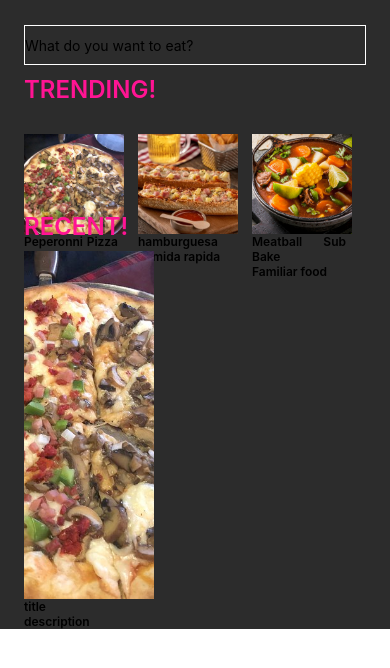
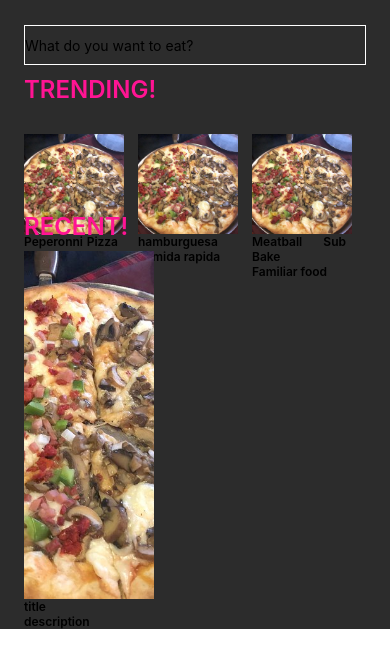
Before and after one commit to Brightcoders-Bootcamps/kata-04-recetario-de-cocina-recetario-de-cocina-team-03, a React Native app in the folder Recetario/: screen / in a window 390 px wide. Shown: the top 668 px of the page. Built offline with nearby package versions, Linux system fonts and the light colour scheme; what react-native would draw is missing.

Commit message:
add structure to project
Co-Authored-By: Heber Herrera <69820530+1ng-HeberH@users.noreply.github.com>
Co-Authored-By: develiasdaniel <69357302+develiasdaniel@users.noreply.github.com>
Co-Authored-By: alcamk <58040748+alcamk@users.noreply.github.com>

```diff
--- a/Recetario/App.js
+++ b/Recetario/App.js
@@ -7,6 +7,7 @@
  */
 
 import React from 'react';
+import data from './BDD/products.json';
 import {
   SafeAreaView,
   StyleSheet,
@@ -31,121 +32,19 @@ import {
 
 const App: () => React$Node = () => {
 
-  var data = [
-    {
-      id: '1',
-      name: 'Peperonni Pizza Pockets',
-      description: 'Fast food',
-      servings: '3',
-      love: '0',
-      image: require('./images/1.jpg'),
-      ingredients: [
-        {
-          ingredient: 'milk',
-          quantity: '1 onze',
-        },
-        {
-          ingredient: 'milk',
-          quantity: '1 onze',
-        },
-      ],
-    },
-    {
-      id: '2',
-      name: 'hamburguesa',
-      description: 'comida rapida',
-      servings: '3',
-      love: '0',
-      image: require('./images/2.jpg'),
-      ingredients: [
-        {
-          ingredient: 'milk',
-          quantity: '1 onze',
-        },
-      ],
-    },
-    {
-      id: '3',
-      name: 'Meatball Sub Bake',
-      description: 'Familiar food',
-      servings: '3',
-      love: '0',
-      image: require('./images/3.jpg'),
-      ingredients: [
-        {
-          ingredient: 'refrigerated biscuit',
-          quantity: '1 tube',
-        },
-        {
-          ingredient: 'frozen mini meatballs',
-          quantity: '24',
-        },
-        {
-          ingredient: 'marinada sauce',
-          quantity: '1 jar',
-        },
-        {
-          ingredient: 'sherdded mozzarella cheese',
-          quantity: '2cup',
-        },
-
-      ],
-    },
-    {
-      id: '4',
-      name: 'Classic Waffles',
-      description: '',
-      servings: '3',
-      love: '0',
-      image: require('./images/4.jpg'),
-      ingredients: [
-        {
-          ingredient: 'all-purpose flour',
-          quantity: '2 cup',
-        },
-        {
-          ingredient: 'salt',
-          quantity: '1 teaspoon',
-        },
-        {
-          ingredient: 'baking powder',
-          quantity: '4 teaspoons',
-        },
-        {
-          ingredient: 'white sugar',
-          quantity: '2 tablespoons',
-        },
-        {
-          ingredient: 'eggs',
-          quantity: '2',
-        },
-        {
-          ingredient: 'warm milk',
-          quantity: '1 1/2',
-        },
-        {
-          ingredient: 'butter melted',
-          quantity: '1/3 cup',
-        },
-        {
-          ingredient: 'vanilla extract',
-          quantity: '1 teaspoon',
-        },
-      ],
-    },
-
-  ];
-
   function showIngredients() {
     console.log(data);
   }
 
   const renderItem = ({ item }) => {
-    console.log(item.id)
-    let img = "./images/"+item.id+".jpg"
+    console.log(item.id);
+    let img = "./images/";
+    let images = img.concat("",item.image);
+    console.log(images);
     return (
       <View style={styles.containerCard} key={item.id}>
-          <Image style={styles.foodCard} source={item.image} />
+          {/* DUDAAAAAAAAAAAAAAAAAAAAAAAAAAAAAAAAAAAAAAAAAAAAAAAAAAAAAAAAAAAAAAAAAAAAAAA */}
+          <Image style={styles.foodCard} source={require('./images/1.jpg')} />
           <Text style={styles.sectionTitle}>{item.name}</Text>
           <Text style={styles.sectionTitle}>{item.description}</Text>
       </View>
--- /dev/null
+++ b/Recetario/BDD/products.json
@@ -0,0 +1,102 @@
+[
+  {
+    "id": "1",
+    "name": "Peperonni Pizza Pockets",
+    "description": "Fast food",
+    "servings": "3",
+    "love": "0",
+    "image": "1.jpg",
+    "ingredients": [
+      {
+        "ingredient": "milk",
+        "quantity": "1 onze"
+      },
+      {
+        "ingredient": "milk",
+        "quantity": "1 onze"
+      }
+    ]
+  },
+  {
+    "id": "2",
+    "name": "hamburguesa",
+    "description": "comida rapida",
+    "servings": "3",
+    "love": "0",
+    "image": "2.jpg",
+    "ingredients": [
+      {
+        "ingredient": "milk",
+        "quantity": "1 onze"
+      }
+    ]
+  },
+  {
+    "id": "3",
+    "name": "Meatball Sub Bake",
+    "description": "Familiar food",
+    "servings": "3",
+    "love": "0",
+    "image": "3.jpg",
+    "ingredients": [
+      {
+        "ingredient": "refrigerated biscuit",
+        "quantity": "1 tube"
+      },
+      {
+        "ingredient": "frozen mini meatballs",
+        "quantity": "24"
+      },
+      {
+        "ingredient": "marinada sauce",
+        "quantity": "1 jar"
+      },
+      {
+        "ingredient": "sherdded mozzarella cheese",
+        "quantity": "2cup"
+      }
+    ]
+  },
+  {
+    "id": "4",
+    "name": "Classic Waffles",
+    "description": "",
+    "servings": "3",
+    "love": "0",
+    "image": "4.jpg",
+    "ingredients": [
+      {
+        "ingredient": "all-purpose flour",
+        "quantity": "2 cup"
+      },
+      {
+        "ingredient": "salt",
+        "quantity": "1 teaspoon"
+      },
+      {
+        "ingredient": "baking powder",
+        "quantity": "4 teaspoons"
+      },
+      {
+        "ingredient": "white sugar",
+        "quantity": "2 tablespoons"
+      },
+      {
+        "ingredient": "eggs",
+        "quantity": "2"
+      },
+      {
+        "ingredient": "warm milk",
+        "quantity": "1 1/2"
+      },
+      {
+        "ingredient": "butter melted",
+        "quantity": "1/3 cup"
+      },
+      {
+        "ingredient": "vanilla extract",
+        "quantity": "1 teaspoon"
+      }
+    ]
+  }
+]
```
Also changed, not shown: Recetario/components/DetailFood/ingredents.js (added), Recetario/components/DetailFood/menu.js (added), Recetario/screen/DetailFood.js (added), 2 other files (tests, documents, lock files or other folders).
